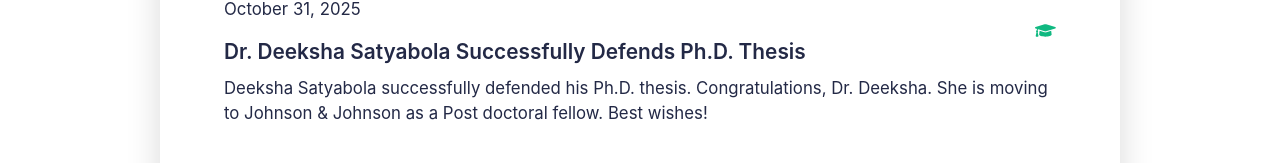
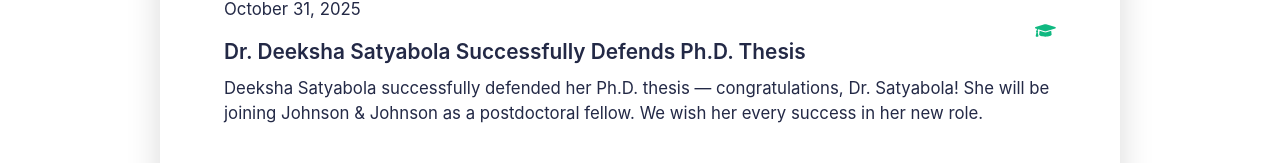
Before and after one commit to haoyanasu/yanlab, a React (Vite) app in the folder yanlab-website/: page /news in a window 1280 px wide. Shown: the part 276-439 px from the top of the page. Built offline with nearby package versions, Linux system fonts and the light colour scheme.

Commit message:
News: Update Deeksha Satyabola announcement copy

```diff
--- a/yanlab-website/src/pages/News.jsx
+++ b/yanlab-website/src/pages/News.jsx
@@ -11,7 +11,7 @@ const News = () => {
       type: "defense",
 
       title: "Dr. Deeksha Satyabola Successfully Defends Ph.D. Thesis",
-      description: "Deeksha Satyabola successfully defended his Ph.D. thesis. Congratulations, Dr. Deeksha. She is moving to Johnson & Johnson as a Post doctoral fellow. Best wishes!",
+      description: "Deeksha Satyabola successfully defended her Ph.D. thesis — congratulations, Dr. Satyabola! She will be joining Johnson & Johnson as a postdoctoral fellow. We wish her every success in her new role.",
       color: "#10b981"
     },
     {
```
